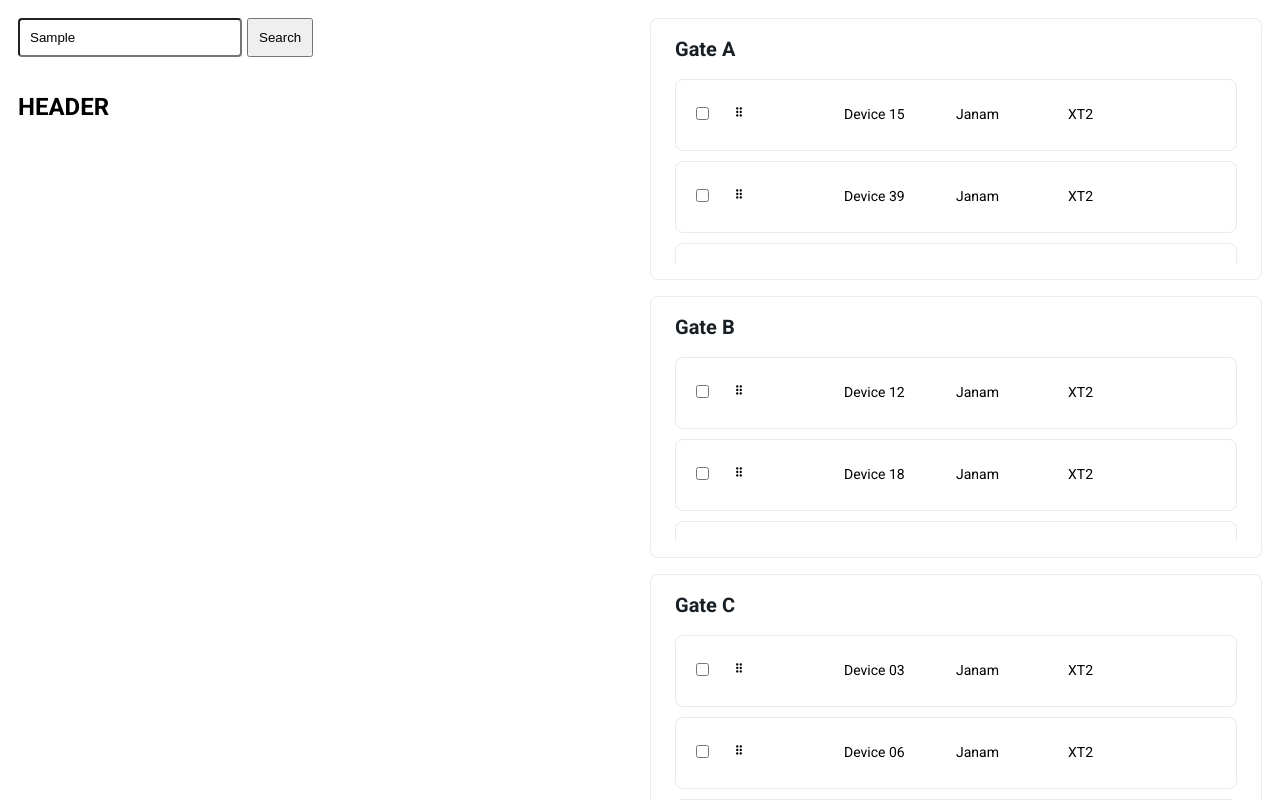
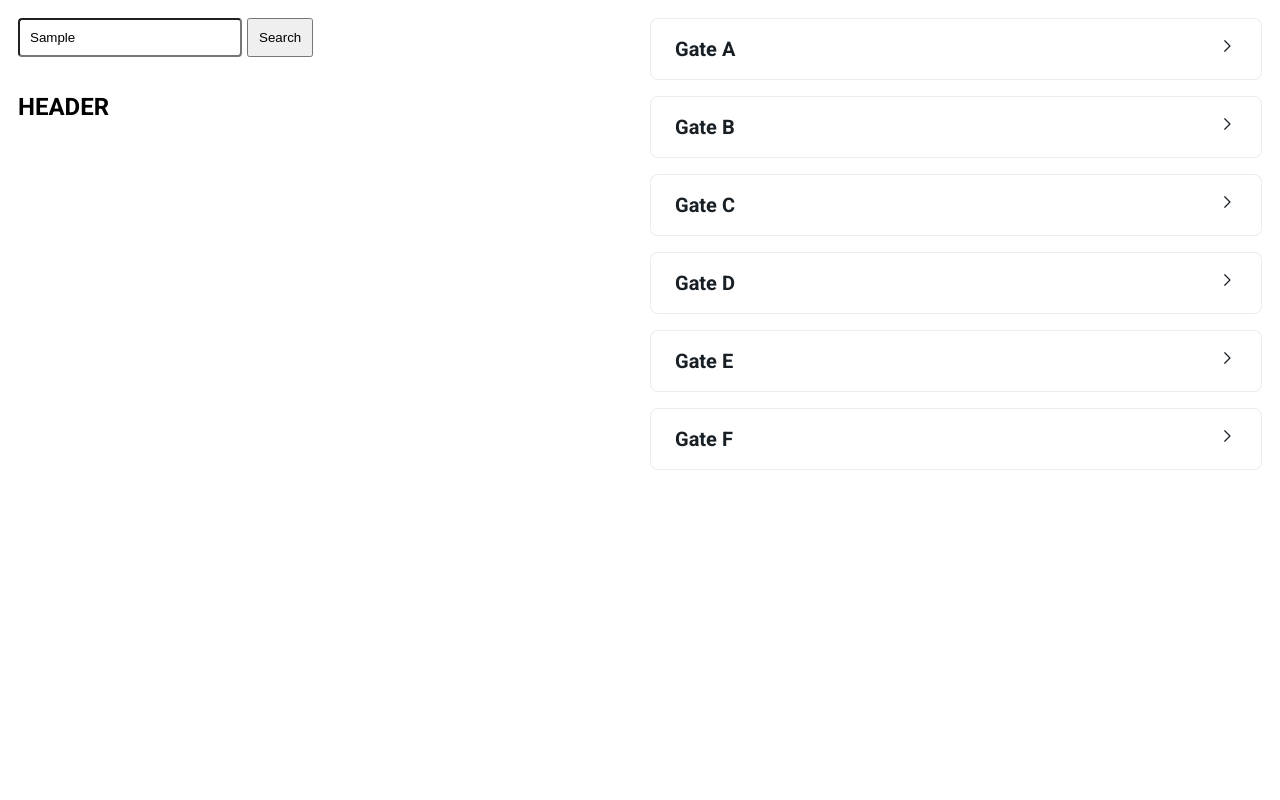
Before and after one commit to carlagromero/dnd-demo, a React (Vite) app: page / in a window 1280 px wide. Both pictures are taken after typing "Sample" into the empty fields and a click on the button "Search". Shown: the top 800 px of the page. Built offline with nearby package versions, Linux system fonts and the light colour scheme.

Commit message:
feat: implement collapsible card

```diff
--- a/src/components/Card/Card.style.ts
+++ b/src/components/Card/Card.style.ts
@@ -13,6 +13,9 @@ export const CardStyled = styled.div`
 `;
 
 export const CardHeader = styled.div`
+  display: flex;
+  align-items: center;
+  justify-content: space-between;
   color: #181f25;
   font-family: Roboto;
   font-size: 20px;
@@ -25,3 +28,11 @@ export const CardBody = styled.div`
   overflow: auto;
   height: 200px;
 `;
+
+export const IconWrapper = styled.div`
+  cursor: pointer;
+
+  &:hover {
+    color: gray;
+  }
+`;
--- a/src/components/Card/Card.tsx
+++ b/src/components/Card/Card.tsx
@@ -1,5 +1,6 @@
-import React from "react";
-import { CardBody, CardHeader, CardStyled } from "./Card.style";
+import React, { useState, useRef } from "react";
+import { CardBody, CardHeader, CardStyled, IconWrapper } from "./Card.style";
+import { GoChevronDown, GoChevronRight } from "react-icons/go";
 
 interface CardProps {
   title: string;
@@ -7,10 +8,41 @@ interface CardProps {
 }
 
 const Card: React.FC<CardProps> = ({ title, children }) => {
+  const [isCollapsible, setIsCollapsible] = useState(false);
+
+  const dragTimeoutRef = useRef<number | null>(null);
+
+  const handleClick = () => {
+    setIsCollapsible((prevState) => !prevState);
+  };
+
+  const handleDragEnter = () => {
+    dragTimeoutRef.current = window.setTimeout(() => {
+      setIsCollapsible(true);
+    }, 500);
+  };
+
+  const handleDragLeave = () => {
+    if (dragTimeoutRef.current) {
+      console.log("dragTimeoutRef.current", dragTimeoutRef.current);
+      clearTimeout(dragTimeoutRef.current);
+      dragTimeoutRef.current = null;
+    }
+  };
+
   return (
     <CardStyled>
-      <CardHeader>{title}</CardHeader>
-      <CardBody>{children}</CardBody>
+      <CardHeader>
+        {title}
+        <IconWrapper
+          onClick={handleClick}
+          onDragEnter={handleDragEnter}
+          onDragLeave={handleDragLeave}
+        >
+          {isCollapsible ? <GoChevronDown /> : <GoChevronRight />}
+        </IconWrapper>
+      </CardHeader>
+      {isCollapsible && <CardBody>{children}</CardBody>}
     </CardStyled>
   );
 };
--- a/src/components/DnDTable/DnDList.style.ts
+++ b/src/components/DnDTable/DnDList.style.ts
@@ -1,6 +1,13 @@
 import styled from "styled-components";
 
-export const StyledDndListContainer = styled.div`
+interface StyledDndListContainerProps {
+  isOver: boolean;
+}
+
+export const StyledDndListContainer = styled.div<StyledDndListContainerProps>`
   font-family: Roboto;
   padding: 16px 0;
+  background-color: ${({ isOver }) => (isOver ? "#f0f0f0" : "white")};
+  height: calc(100% - 32px);
+  overflow: auto;
 `;
--- a/src/components/DnDTable/DnDList.tsx
+++ b/src/components/DnDTable/DnDList.tsx
@@ -57,12 +57,7 @@ const DnDList: React.FC<DnDListProps> = ({
   };
 
   return (
-    <StyledDndListContainer
-      ref={drop}
-      style={{
-        backgroundColor: isOver ? "#f0f0f0" : "white",
-      }}
-    >
+    <StyledDndListContainer ref={drop} isOver={isOver}>
       {showHeader && <h2>HEADER</h2>}
       {items
         .sort((a) => (a.assignedTo === null ? -1 : 1))
@@ -75,7 +70,7 @@ const DnDList: React.FC<DnDListProps> = ({
             handleCheckboxChange={handleCheckboxChange}
             isSelected={selectedItems.includes(item.id)}
             selectedItems={selectedItems}
-            setSelectedItems={setSelectedItems} // Pasar la función para limpiar selección
+            setSelectedItems={setSelectedItems}
           />
         ))}
     </StyledDndListContainer>
--- a/src/components/SearchBar/SearchBar.tsx
+++ b/src/components/SearchBar/SearchBar.tsx
@@ -1,7 +1,7 @@
 import React, { useState } from "react";
 
 interface SearchBarProps {
-  onSearch: (query: string) => void; // Función que se llama al buscar
+  onSearch: (query: string) => void;
 }
 
 const SearchBar: React.FC<SearchBarProps> = ({ onSearch }) => {
@@ -23,7 +23,7 @@ const SearchBar: React.FC<SearchBarProps> = ({ onSearch }) => {
         value={query}
         onChange={handleInputChange}
         placeholder="Search..."
-        style={{ padding: "10px", width: "200px", borderRadius: "4px" }} // Estilo simple
+        style={{ padding: "10px", width: "200px", borderRadius: "4px" }}
       />
       <button type="submit" style={{ padding: "10px", marginLeft: "5px" }}>
         Search
```
